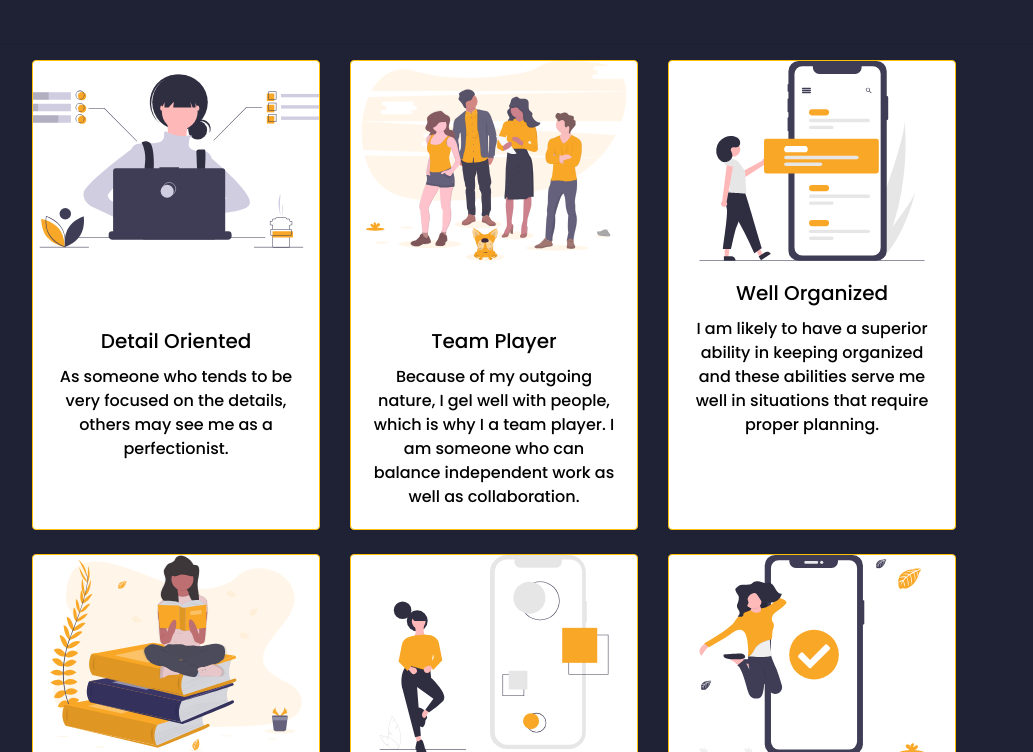
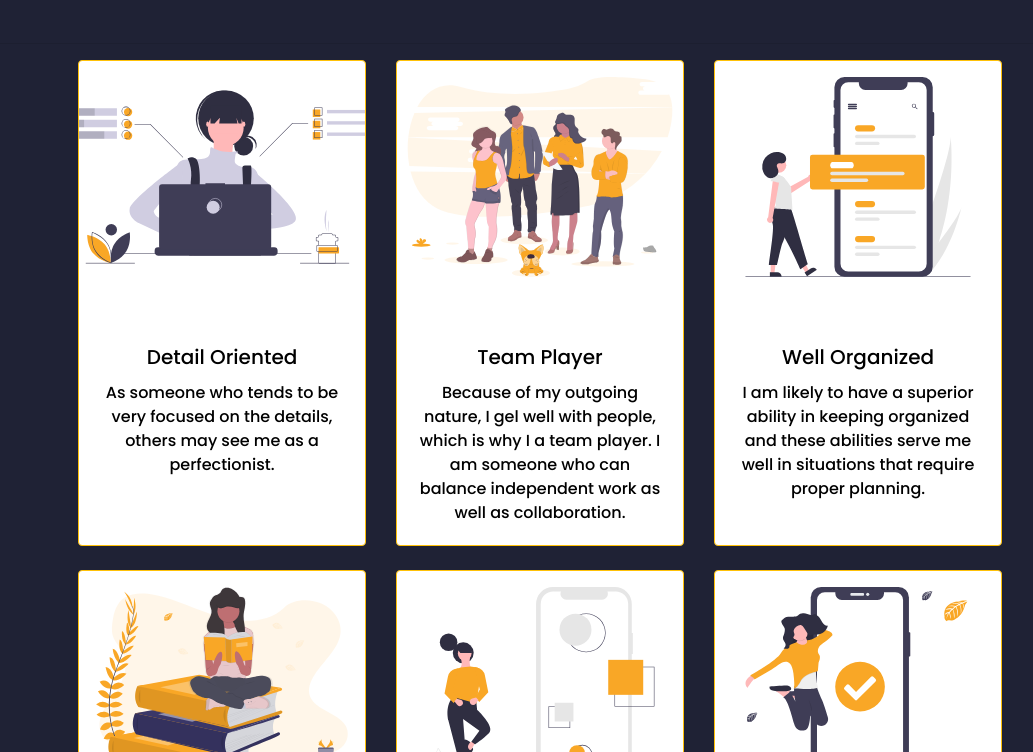
Before and after one commit to vvr3ddy/Portfolio, a plain HTML site: page index.html in a window 1280 px wide. Shown: the part 668-1420 px from the top of the page, without its empty margins (100-1133 px from the left). Drawn offline with nearby package versions, Linux system fonts and the light colour scheme.

Commit message:
fix stuff

```diff
--- a/index.html
+++ b/index.html
@@ -18,12 +18,14 @@
     <link rel="stylesheet" href="https://cdnjs.cloudflare.com/ajax/libs/animate.css/4.1.1/animate.min.css" />
 
     <script src="https://kit.fontawesome.com/e70c6e3c93.js" crossorigin="anonymous"></script>
+
+
 </head>
 
-<body>
+<body class="container-fluid">
     <div class="mt-5">
-        <div class="jumbotron" style="color: black;">
-            <div class="row container-fluid">
+        <div class="jumbotron container-fluid" style="color: black;">
+            <div class="row">
                 <div class="col-4 ml-5 pt-5">
                     <h3>Hello, I am</h3>
                     <h1 style="color: #f39233;" class="animate__animated animate__rubberBand"><strong> Apoorva Mishra</strong></h1>
@@ -43,13 +45,14 @@
         </div>
         <br>
         <hr>
-        <div class="container mr-2" style="color: black;">
+        <div class="container" style="color: black;">
             <div class="row">
+                <div class="col"></div>
                 <div class="card-deck">
 
                     <div class="card align-items-stretch border-warning text-center" style="width: 18rem;">
                         <div class="inner">
-                            <img src="images/card6.svg" class="card-img-top" alt="Focused" width="200px" height="200px">
+                            <img src="images/card6.svg" class="card-img-top mt-3" alt="Focused" width="200px" height="200px">
                         </div>
                         <div class="card-body mt-5">
                             <h5 class="card-title">Detail Oriented</h5>
@@ -59,7 +62,7 @@
                     </div>
 
                     <div class="card align-items-stretch border-warning text-center" style="width: 18rem;">
-                        <img src="images/card7.svg" class="card-img-top" alt="Team" width="200px" height="200px">
+                        <img src="images/card7.svg" class="card-img-top mt-3" alt="Team" width="200px" height="200px">
                         <div class="card-body mt-5">
                             <h5 class="card-title">Team Player</h5>
                             <p class="card-text">Because of my outgoing nature, I gel well with people, which is why I a team player. I am someone who can balance independent work as well as collaboration. </p>
@@ -68,8 +71,8 @@
                     </div>
 
                     <div class="card align-items-stretch border-warning text-center" style="width: 18rem;">
-                        <img src="images/card13.svg" class="card-img-top" alt="Organised" width="200px" height="200px">
-                        <div class="card-body ">
+                        <img src="images/card13.svg" class="card-img-top mt-3" alt="Organised" width="200px" height="200px">
+                        <div class="card-body mt-5">
                             <h5 class="card-title">Well Organized</h5>
                             <p class="card-text">I am likely to have a superior ability in keeping organized and these abilities serve me well in situations that require proper planning.</p>
 
@@ -77,11 +80,14 @@
                     </div>
 
                 </div>
-
+                <div class="col"></div>
+            </div>
+            <div class="row">
+                <div class="col"></div>
                 <div class="card-deck pt-4">
 
                     <div class="card align-items-stretch border-warning text-center" style="width: 18rem;">
-                        <img src="images/card8.svg" class="card-img-top" alt="Self Learner" width="200px" height="200px">
+                        <img src="images/card8.svg" class="card-img-top mt-3" alt="Self Learner" width="200px" height="200px">
                         <div class="card-body mt-5">
                             <h5 class="card-title">Self Learner</h5>
                             <p class="card-text">I have always been motivaed towards learning. I prefer leveraging my existing strengths and I am fully capable of developing new skills if needed. </p>
@@ -90,7 +96,7 @@
                     </div>
 
                     <div class="card align-items-stretch border-warning text-center" style="width: 18rem;">
-                        <img src="images/card9.svg" class="card-img-top" alt="Creative" width="200px" height="200px">
+                        <img src="images/card9.svg" class="card-img-top mt-3" alt="Creative" width="200px" height="200px">
                         <div class="card-body mt-5">
                             <h5 class="card-title">Creative</h5>
                             <p class="card-text">I am likely intellectually interested and creative within my areas of expertise and I tend to think out the box and bring creative solutions. </p>
@@ -99,7 +105,7 @@
                     </div>
 
                     <div class="card align-items-stretch border-warning text-center" style="width: 18rem;">
-                        <img src="images/card11.svg" class="card-img-top" alt="Ambitious" width="200px" height="200px">
+                        <img src="images/card11.svg" class="card-img-top mt-3" alt="Ambitious" width="200px" height="200px">
                         <div class="card-body mt-5">
                             <h5 class="card-title">Ambitious</h5>
                             <p class="card-text">I see myself as a person having high career aspirations and someone who is determined to be the best. </p>
@@ -108,6 +114,7 @@
                     </div>
 
                 </div>
+                <div class="col"></div>
             </div>
         </div>
 
@@ -177,6 +184,8 @@
     </div>
     <br>
     <div class="container p-5" style="color: black;">
+        <div class="row">
+            <div class="col"></div>
             <div class="card-deck border-warning">
 
                 <div class="card border-warning " style="width: 18rem;">
@@ -202,6 +211,8 @@
                         <p class="card-text text-center">JavaScript</p>
                     </div>
                 </div>
+            </div>
+            <div class="col"></div>
         </div>
 
     </div>
```
Lines whose indentation alone changed are shown as unchanged.
